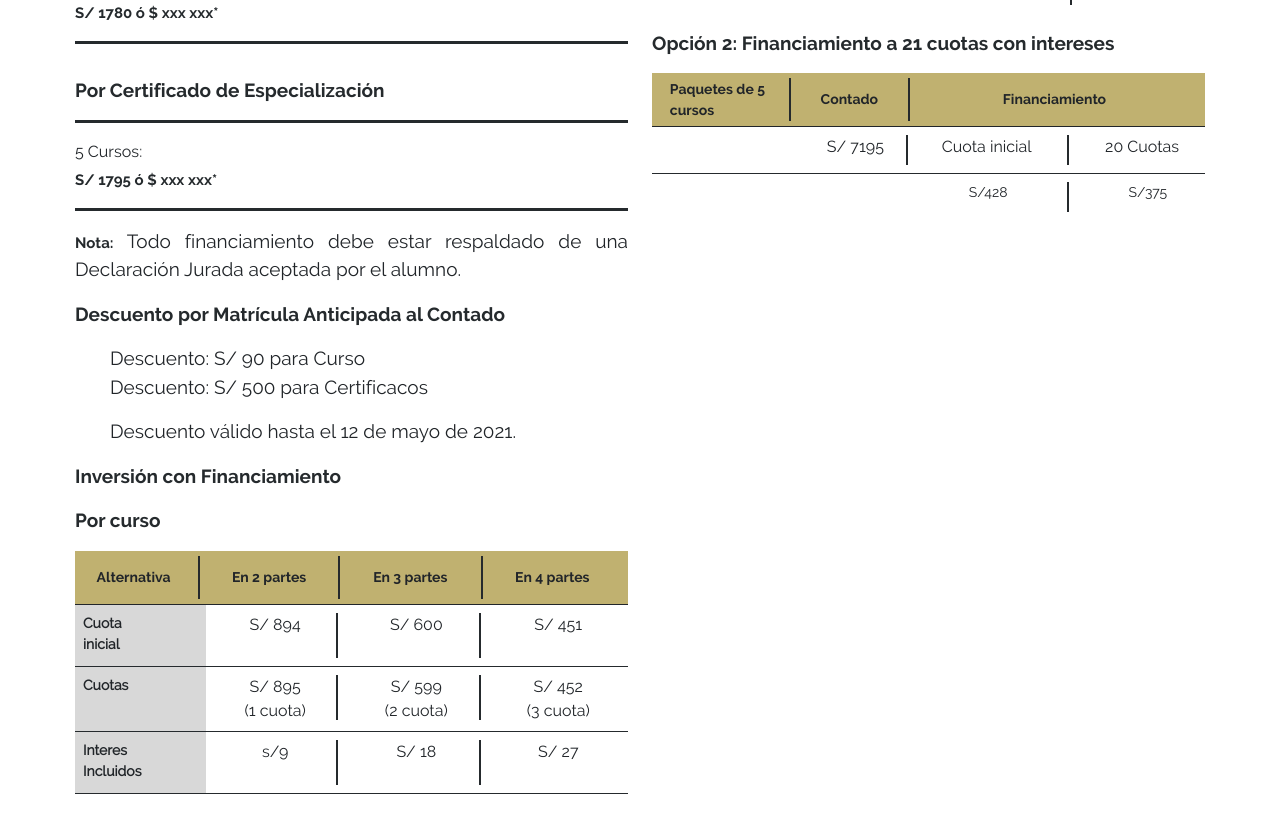
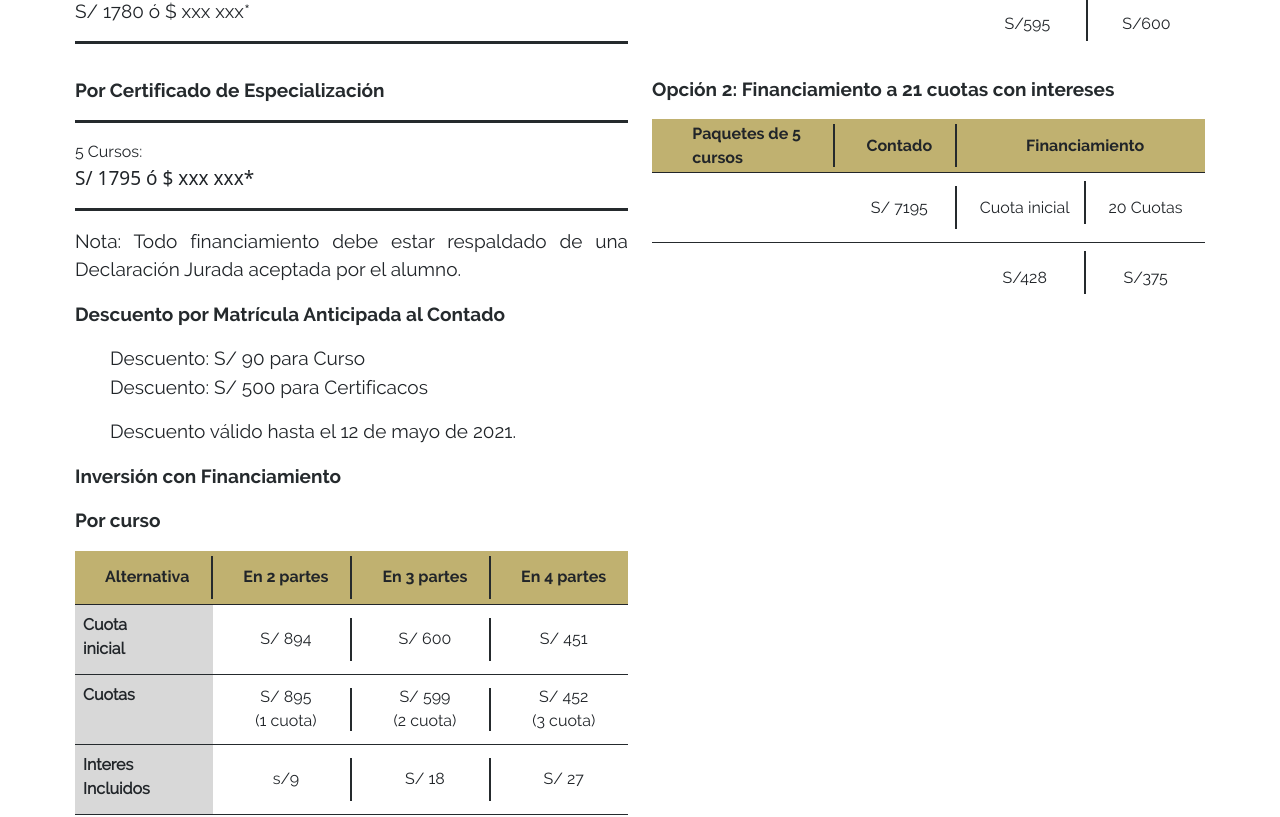
Before and after one commit to Lizethsuk/landing-pee, a Vue app: page /#/financiamiento_page in a window 1280 px wide. Shown: the part 859-1676 px from the top of the page. Built offline with nearby package versions, Linux system fonts and the light colour scheme; what vue-country-region-select would draw is missing.

Commit message:
add changes

```diff
--- a/src/components/PasosPages.vue
+++ b/src/components/PasosPages.vue
@@ -31,7 +31,7 @@
             </div>
           </b-col>
           <b-col lg="3" cols="12">
-            <div class="pasos-content">
+            <div class="pasos-content folleto-content">
             <Folleto :color="colorIcon"/>
             <p class="subtitle">Folleto</p>
             <p class="description-text">Descarga el folleto del <br> programa (pdf)</p>
@@ -130,8 +130,12 @@ export default {
   @media (min-width: 768px) and (max-width: 991px)
     .pasos-content
       border-right: none
+
   @media ( max-width: 767px)
     .pasos-content
       border-right: none
       margin 0
+      margin-top 25px
+    // .folleto-content
+    //   padding-top 25px
 </style>
--- a/src/pages/menuPages/FinanciamientoPage.vue
+++ b/src/pages/menuPages/FinanciamientoPage.vue
@@ -48,25 +48,25 @@
                 <thead>
                   <tr class="row-table">
                     <th class="title-table  title-t-1" scope="col"><div class="title-th th-alternativa">Alternativa</div></th>
-                    <th class="title-table  title-t-1" scope="col"><div class="title-th">En 2 partes</div></th>
-                    <th class="title-table  title-t-1" scope="col"><div class="title-th">En 3 partes</div></th>
-                    <th class="title-table  title-t-1" scope="col"><div class="title-th two">En 4 partes</div></th>
+                    <th class="title-table  title-t-1" scope="col"><div class="title-th title-res">En 2 partes</div></th>
+                    <th class="title-table  title-t-1" scope="col"><div class="title-th title-res">En 3 partes</div></th>
+                    <th class="title-table  title-t-1" scope="col"><div class="title-th two title-res">En 4 partes</div></th>
                   </tr>
                 </thead>
                 <tbody class="title-t-2">
                   <tr>
                     <th class="title-table gray " scope="row">
-                      <div >
+                      <div  class="subtitle-table-1">
                         Cuota <br />
                       inicial
                       </div>
                     </th>
-                    <td class="my-auto"><div class="title-th text-center td-1">S/ 894</div></td>
+                    <td class="my-auto"><div class="title-th  text-center td-1">S/ 894</div></td>
                     <td><div class="title-th text-center  td-1">S/ 600</div></td>
-                    <td><div class="title-th text-center">S/ 451</div></td>
+                    <td><div class="title-th text-center text-final">S/ 451</div></td>
                   </tr>
                   <tr>
-                    <th class="title-table gray" scope="row">Cuotas</th>
+                    <th class="title-table gray subtitle-table-1" scope="row">Cuotas</th>
                     <td class="text-center ">
                       <div class="td-1">
                             S/ 895 <br />
@@ -81,13 +81,17 @@
                       </div>
 
                     </td>
-                    <td class="text-center">
-                      S/ 452 <br />
+                    <td class="text-center ">
+                      <div class="text-final">
+                          S/ 452 <br />
                       (3 cuota)
+                      </div>
+
+
                     </td>
                   </tr>
                   <tr>
-                    <th class="title-table gray" scope="row">
+                    <th class="title-table gray subtitle-table-1" scope="row">
                       Interes <br />
                       Incluidos
                     </th>
@@ -101,7 +105,11 @@
                         S/ 18
                       </div>
                       </td>
-                    <td class="text-center">S/ 27</td>
+                    <td class="text-center ">
+                      <div class="text-final">
+                          S/ 27
+                      </div>
+                    </td>
                   </tr>
                 </tbody>
               </table>
@@ -120,7 +128,7 @@
                 <thead>
                   <tr class="row-table">
                     <th class="title-table  title-t-1" scope="col">
-                      <div class="title-th">Paquetes de 5 <br />
+                      <div class="title-th title-res">Paquetes de 5 <br />
                       cursos</div>
                     </th>
                     <th class="title-table  title-t-1" scope="col">
@@ -143,9 +151,9 @@
                       </td>
                     <td class="text-center">
                       <div class="section-content">
-                        <div>Cuota inicial</div>
+                        <div class="subtitle-table-2">Cuota inicial</div>
                         <div class="vl"></div>
-                        <div>11 Cuotas</div>
+                        <div class="subtitle-table-2">11 Cuotas</div>
                       </div>
                     </td>
                   </tr>
@@ -156,9 +164,9 @@
                     <td class="none title-table" ><div class="section-content "></div></td>
                     <td class="title-table none">
                       <div class="section-content ">
-                      <div class="finac-2">S/595</div>
+                      <div class="finac-2 subtitle-table-2">S/595</div>
                       <div class="vl"></div>
-                      <div>S/600</div>
+                      <div class="subtitle-table-2">S/600</div>
                     </div>
                     </td>
                   </tr>
@@ -174,7 +182,7 @@
                   <tr class="row-table">
 
                     <th class="title-table title-t-1" scope="col">
-                      <div class="title-th">Paquetes de 5 <br />
+                      <div class="title-th title-res">Paquetes de 5 <br />
                       cursos</div>
                     </th>
                     <th class="title-table title-t-1" scope="col">
@@ -195,9 +203,9 @@
                       </td>
                     <td class="text-center">
                       <div class="section-content">
-                        <div >Cuota inicial</div>
+                        <div class="subtitle-table-2" >Cuota inicial</div>
                         <div class="vl"></div>
-                        <div>20 Cuotas</div>
+                        <div class="subtitle-table-2">20 Cuotas</div>
                       </div>
                     </td>
                   </tr>
@@ -206,9 +214,9 @@
                     <td class="title-table none"></td>
                     <td class="title-table none">
                       <div class="section-content">
-                      <div class="finac-1">S/428</div>
+                      <div class="finac-1 subtitle-table-2">S/428</div>
                       <div class="vl"></div>
-                      <div>S/375</div>
+                      <div class="subtitle-table-2">S/375</div>
                     </div>
                     </td>
                   </tr>
@@ -255,13 +263,21 @@ export default {
 *{
   letter-spacing 0.001em
 }
-.finac-2
-  padding-left 20px
-.finac-1
-  padding-left 15px
+
+.subtitle-table-2
+  margin: 5px 0px;
+  width: 100%;
+  height: 43px;
+  display: flex;
+  align-items: center;
+  justify-content: center;
+// .finac-2
+//   padding-left 20px
+// .finac-1
+//   padding-left 15px
 .vl {
   border-right: 2px solid #252a2d;
-  height: 30px;
+  height: 43px;
 }
 
 .th-alternativa
@@ -270,12 +286,29 @@ th, td {
   border-color #252A2D
   border-bottom-width 1.6px
 }
+.text-final
+  margin: 5px 0px;
+  width: 100%;
+  height: 43px;
+  display: flex;
+  align-items: center;
+  justify-content: center;
 .td-2
- border-right: 2px solid #252a2d;
- height 30px
+  margin: 5px 0px;
+  border-right: 2px solid #252a2d;
+  width: 100%;
+  height: 43px;
+  display: flex;
+  align-items: center;
+  justify-content: center;
 .td-1
- border-right: 2px solid #252a2d;
- height 45px
+  margin: 5px 0px;
+  border-right: 2px solid #252a2d;
+  width: 100%;
+  height: 43px;
+  display: flex;
+  align-items: center;
+  justify-content: center;
 
 hr
  height 2.4px
@@ -296,7 +329,8 @@ thead
   background-color primary-pee
   height 53px
   th
-    padding 0px
+    padding-top 0px
+    padding-bottom 0px
 .title-t-2
   font-family Raleway-Regular
 .title-t-1
@@ -321,10 +355,11 @@ p{
   flex-direction: row;
   justify-content: space-around;
 
+
 }
 
 .title-table {
-  font-size: 14px;
+  // font-size: 14px;
   &.gray{
     background-color: #D8D8D8;
   }
@@ -339,7 +374,8 @@ p{
     display flex
     align-items center
     justify-content center
-    margin-left -6px
+    margin-right 10px
+    // margin-left -6px
     &.two{
       border-right none
     }
@@ -349,7 +385,7 @@ p{
 // .text-columns {
 //   margin-right: 40px;
 // }
-
+.
 .subtitle-text-three {
   font-size: 15px;
   font-family Raleway-Bold
@@ -387,7 +423,8 @@ p{
   width: 100%;
   text-align: justify;
 }
-
+.table > :not(caption) > * > *
+  padding-right 0px
 .pasos-areas {
   max-width 1250px
   width 100%
@@ -414,6 +451,8 @@ p{
 
 
 +for_breakpoint(mobile)
+  // .title-th
+  //   margin-left -5px !important
   .pasos-areas
     padding-right : 30px !important
     padding-left : 30px !important
@@ -427,6 +466,9 @@ p{
     width: 100%;
   .text-columns
     padding-right 0px
+  .title-res
+    text-align center
+    line-height 1
 +for_breakpoint(md)
   .pasos-areas
     padding-right : 30px !important
--- a/src/pages/menuPages/SolicitaInformacion.vue
+++ b/src/pages/menuPages/SolicitaInformacion.vue
@@ -524,4 +524,6 @@ textarea, input, select, checkbox {
     width: 100%;
   .text-columns
     padding-right 0px
+  .button-text
+    width 15em !important
 </style>
```
